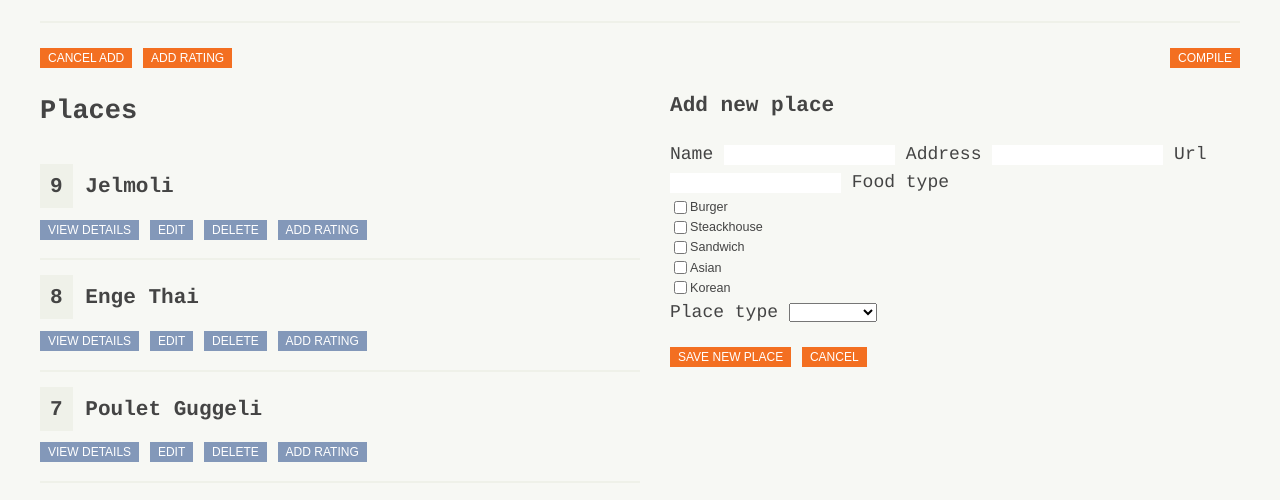
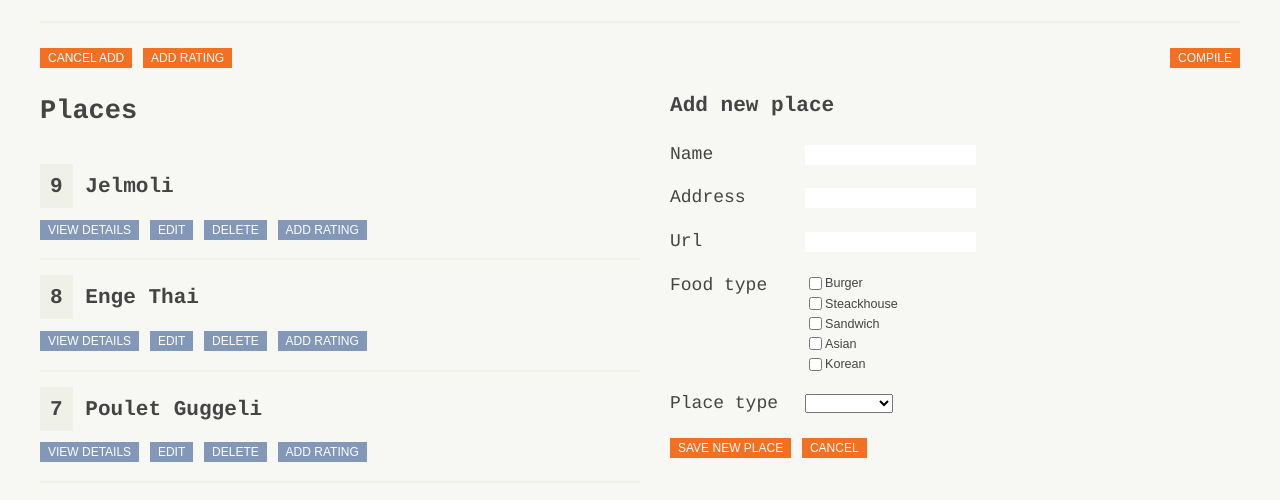
Before and after one commit to jibeetz/delicatessen, a website: page manager/index.html in a window 1280 px wide. Both pictures are taken after a click on the button "ADD PLACE". Shown: the part 70-570 px from the top of the page. Drawn offline with nearby package versions, Linux system fonts and the light colour scheme.

Commit message:
Fix manager style

```diff
--- a/manager/index.html
+++ b/manager/index.html
@@ -5,7 +5,7 @@
     <meta name="viewport" content="width=device-width">
     <title>Délicatesses</title>
     <style>
-        body{
+        body {
             background-color: #f1f3eb80;
             font: 400 1em Courier, monospace;
             margin: 0 auto 50px;
@@ -20,7 +20,7 @@
             color: #8398b9;
         }
 
-        h1,h2,h3{line-height:1.2}
+        h1, h2, h3 {line-height:1.2}
 
         [v-cloak] { display: none; }
 
@@ -31,10 +31,6 @@
 
         .flex-between {
             justify-content: space-between;
-        }
-
-        .relative {
-            position: relative;
         }
 
         button{
@@ -103,6 +99,7 @@
         header {
             border-bottom: 2px solid #eff1e9;
 	        margin-bottom: 20px;
+            position: relative;
         }
 
         main {
@@ -175,6 +172,17 @@
 
         .ratings-details li > span {
             padding: 10px 10px 10px 0;
+        }
+
+        .edit-places form > label {
+            display: flex;
+            align-items: baseline;
+            margin: 15px 0;
+        }
+
+        .edit-places form > label > span {
+            margin-right: 15px;
+            flex: 0 0 20%;
         }
 
         .edit .ratings-form{
@@ -424,10 +432,9 @@
 
                     <button v-if="activeUser === null || !editedRating.place" v-on:click="cancelAction('editedRating')">Cancel</button>
 
-
                 </div>
 
-                <div v-if="editedPlace">
+                <div v-if="editedPlace" class="edit-places">
                     <h3>
                         <span v-if="editedPlace.mode == 'add'">Add new place</span>
                         <span v-if="editedPlace.mode == 'edit'">Edit {{editedPlace.name}} place</span>
@@ -447,10 +454,13 @@
                         </label>
                         <label>
                             <span>Food type</span>
-                            <label class="edit_food_type" v-for="food_type in model.delicatesses.food_types" v-bind:value="food_type.id">
-                                <input type="checkbox" :value="food_type.id" v-model="editedPlace.food_types">
-                                {{food_type.name}}
-                            </label>
+                            <div>
+                                <label class="edit_food_type" v-for="food_type in model.delicatesses.food_types" v-bind:value="food_type.id">
+                                    <input type="checkbox" :value="food_type.id" v-model="editedPlace.food_types">
+                                    {{food_type.name}}
+                                </label>
+                            </div>
+
 
                         </label>
                         <label>
@@ -732,12 +742,12 @@
             computed: {
 
                 sortedPlaces(){
-                    return this.model.delicatesses.places.sort((a, b) => b.rating - a.rating );
+                    return this.model.delicatesses.places.sort((a, b) => b.rating - a.rating);
                 }
             },
             filters: {
                 round: function (value) {
-                    return Math.round(value * 2)/2;
+                    return Math.round(value * 2) / 2;
                 }
             }
         })
```
